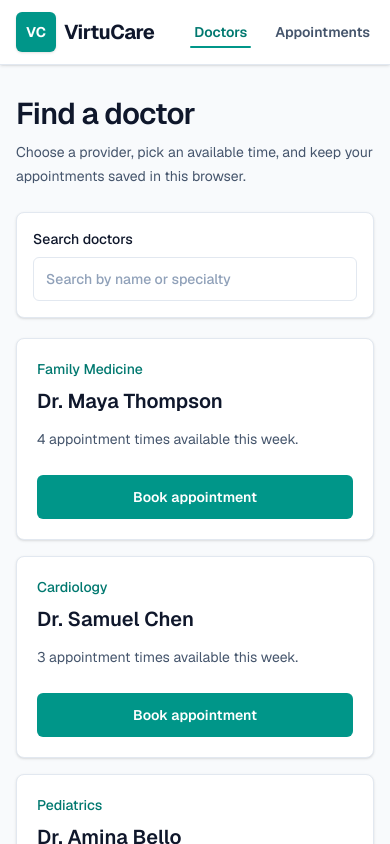
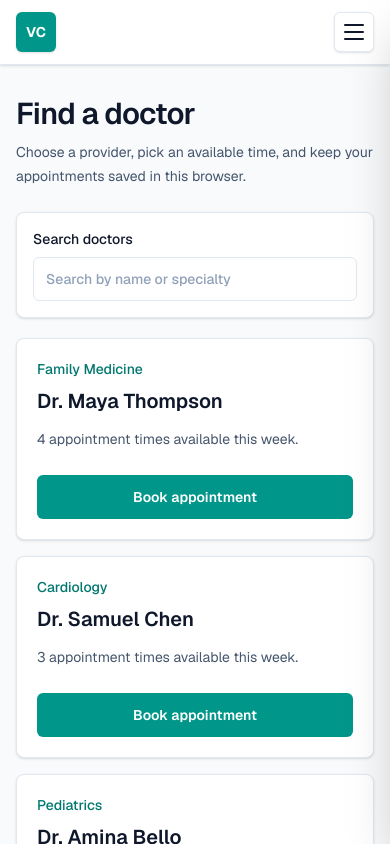
Before and after one commit to Tnath1/virtucare.tst, a Next.js app: page / in a window 390 px wide. Shown: the top 844 px of the page. Built offline with nearby package versions, Linux system fonts and the light colour scheme.

Commit message:
feat: add responsive mobile navigation

```diff
--- a/src/components/shared/site-nav.tsx
+++ b/src/components/shared/site-nav.tsx
@@ -2,6 +2,7 @@
 
 import Link from "next/link";
 import { usePathname } from "next/navigation";
+import { useEffect, useState } from "react";
 
 import { cn } from "@/lib/utils/cn";
 
@@ -9,7 +10,8 @@ const navItems = [
   {
     href: "/",
     label: "Doctors",
-    isActive: (pathname: string) => pathname === "/" || pathname.startsWith("/book"),
+    isActive: (pathname: string) =>
+      pathname === "/" || pathname.startsWith("/book"),
   },
   {
     href: "/appointments",
@@ -20,6 +22,15 @@ const navItems = [
 
 export function SiteNav() {
   const pathname = usePathname();
+  const [isMenuOpen, setIsMenuOpen] = useState(false);
+
+  useEffect(() => {
+    document.body.style.overflow = isMenuOpen ? "hidden" : "";
+
+    return () => {
+      document.body.style.overflow = "";
+    };
+  }, [isMenuOpen]);
 
   return (
     <header className="fixed inset-x-0 top-0 z-50 border-b border-slate-200 bg-white/95 shadow-sm backdrop-blur">
@@ -32,10 +43,12 @@ export function SiteNav() {
           <span className="flex h-10 w-10 items-center justify-center rounded-md bg-teal-600 text-sm font-bold text-white shadow-sm transition group-hover:bg-teal-700">
             VC
           </span>
-          <span className="text-xl font-bold tracking-tight">VirtuCare</span>
+          <span className="hidden text-xl font-bold tracking-tight sm:inline">
+            VirtuCare
+          </span>
         </Link>
 
-        <div className="flex items-center gap-5 text-sm font-semibold text-slate-600">
+        <div className="hidden items-center gap-5 text-sm font-semibold text-slate-600 sm:flex">
           {navItems.map((item) => {
             const isActive = item.isActive(pathname);
 
@@ -48,13 +61,86 @@ export function SiteNav() {
                   isActive && "text-teal-700 after:scale-x-100",
                 )}
                 aria-current={isActive ? "page" : undefined}
+                onClick={() => setIsMenuOpen(false)}
               >
                 {item.label}
               </Link>
             );
           })}
         </div>
+
+        <button
+          type="button"
+          className="relative z-[70] flex h-10 w-10 items-center justify-center rounded-md border border-slate-200 bg-white text-slate-900 shadow-sm transition hover:border-teal-600 hover:text-teal-700 sm:hidden"
+          aria-label={isMenuOpen ? "Close menu" : "Open menu"}
+          aria-expanded={isMenuOpen}
+          onClick={() => setIsMenuOpen((currentValue) => !currentValue)}
+        >
+          <span className="sr-only">
+            {isMenuOpen ? "Close menu" : "Open menu"}
+          </span>
+          <span className="relative h-4 w-5">
+            <span
+              className={cn(
+                "absolute left-0 top-0 h-0.5 w-5 rounded-full bg-current transition-transform duration-200",
+                isMenuOpen && "translate-y-[7px] rotate-45",
+              )}
+            />
+            <span
+              className={cn(
+                "absolute left-0 top-[7px] h-0.5 w-5 rounded-full bg-current transition-opacity duration-200",
+                isMenuOpen && "opacity-0",
+              )}
+            />
+            <span
+              className={cn(
+                "absolute bottom-0 left-0 h-0.5 w-5 rounded-full bg-current transition-transform duration-200",
+                isMenuOpen && "-translate-y-[7px] -rotate-45",
+              )}
+            />
+          </span>
+        </button>
       </nav>
+
+      <button
+        type="button"
+        aria-label="Close menu"
+        className={cn(
+          "fixed inset-0 z-[55] bg-slate-900/20 opacity-0 backdrop-blur-sm transition-opacity duration-200 sm:hidden",
+          isMenuOpen
+            ? "pointer-events-auto opacity-100"
+            : "pointer-events-none",
+        )}
+        onClick={() => setIsMenuOpen(false)}
+      />
+
+      <aside
+        className={cn(
+          "fixed right-0 top-0 z-[60] h-dvh w-[80vw] max-w-sm border-l border-slate-200 bg-white px-6 pb-6 pt-24 shadow-2xl transition-transform duration-300 ease-out sm:hidden",
+          isMenuOpen ? "translate-x-0" : "translate-x-full",
+        )}
+        aria-hidden={!isMenuOpen}
+      >
+        <div className="grid gap-2">
+          {navItems.map((item) => {
+            const isActive = item.isActive(pathname);
+
+            return (
+              <Link
+                key={item.href}
+                href={item.href}
+                className={cn(
+                  "relative flex h-12 items-center text-base font-semibold text-slate-700 transition-colors after:absolute after:bottom-1 after:left-0 after:h-0.5 after:w-20 after:origin-left after:scale-x-0 after:rounded-full after:bg-teal-600 after:transition-transform after:duration-200 hover:text-teal-700 hover:after:scale-x-100",
+                  isActive && "text-teal-700 after:scale-x-100",
+                )}
+                aria-current={isActive ? "page" : undefined}
+              >
+                {item.label}
+              </Link>
+            );
+          })}
+        </div>
+      </aside>
     </header>
   );
 }
```
